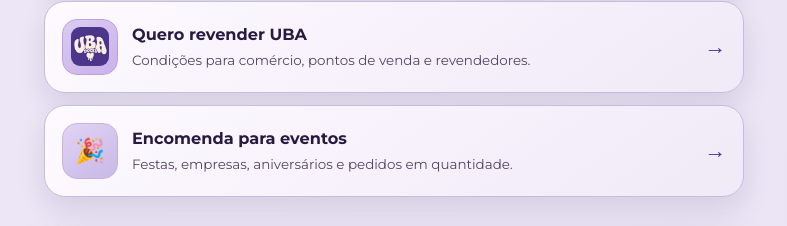
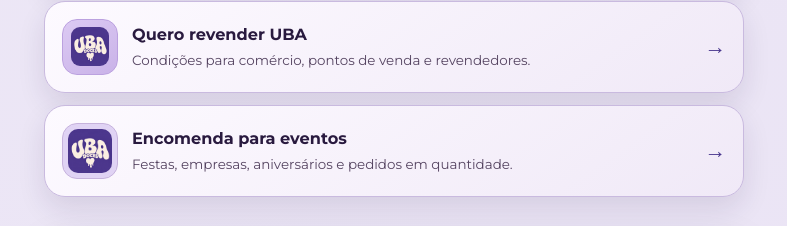
Before and after one commit to ubadoces-cell/uba-link-perfil, a website: page index.html in a window 1280 px wide. Shown: the part 1120-1346 px from the top of the page, without its empty margins (246-1033 px from the left). Drawn offline with Linux system fonts and the light colour scheme; no server answers.

Commit message:
Usar a logo original UBA como ícone de Festas e eventos

```diff
--- a/index.html
+++ b/index.html
@@ -241,7 +241,7 @@
           </a>
 
           <a class="card-link" href="https://uba-revendedores.vercel.app">
-            <div class="icon">🎉</div>
+            <div class="icon brand-icon brand-icon-events"><img src="assets/logo.jpg" alt="" aria-hidden="true" loading="lazy"></div>
             <div><strong>Encomenda para eventos</strong><small>Festas, empresas, aniversários e pedidos em quantidade.</small></div>
             <div class="arrow">→</div>
           </a>
```
